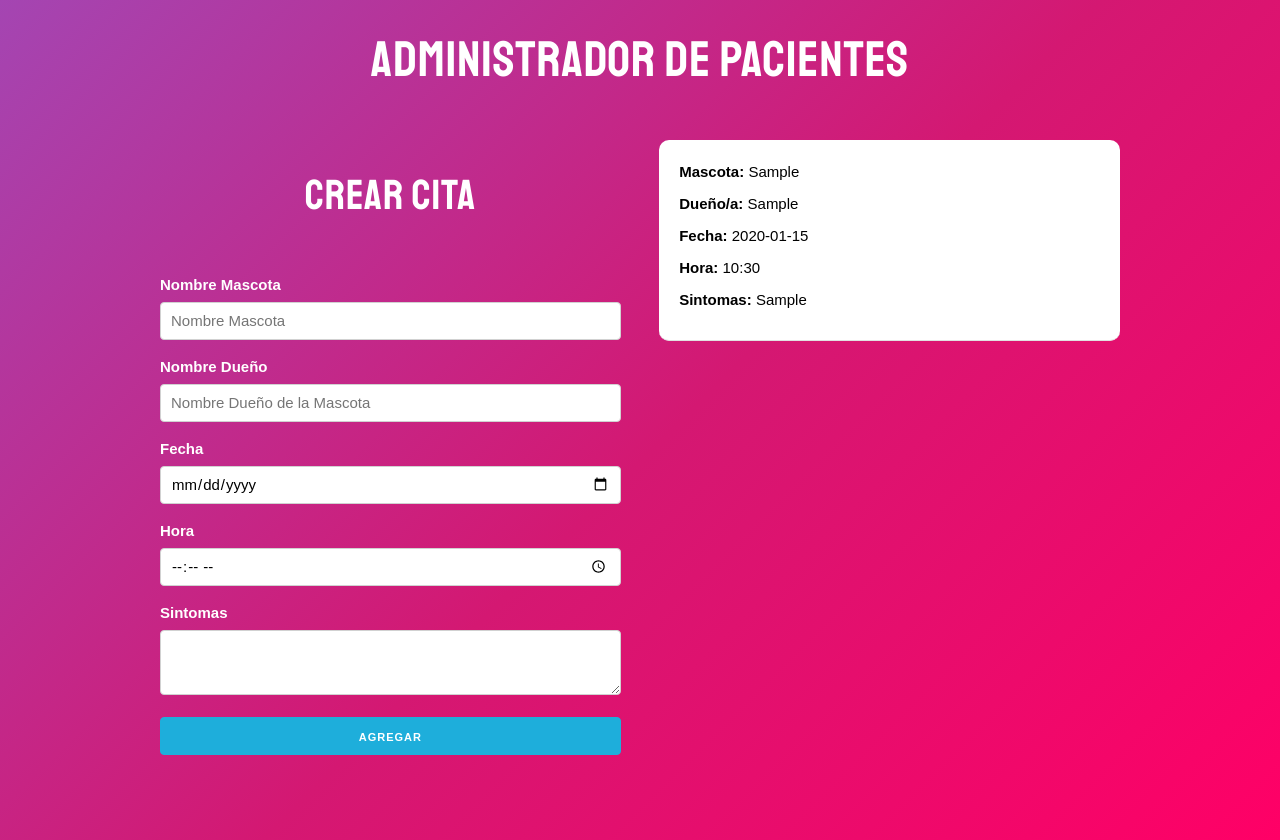
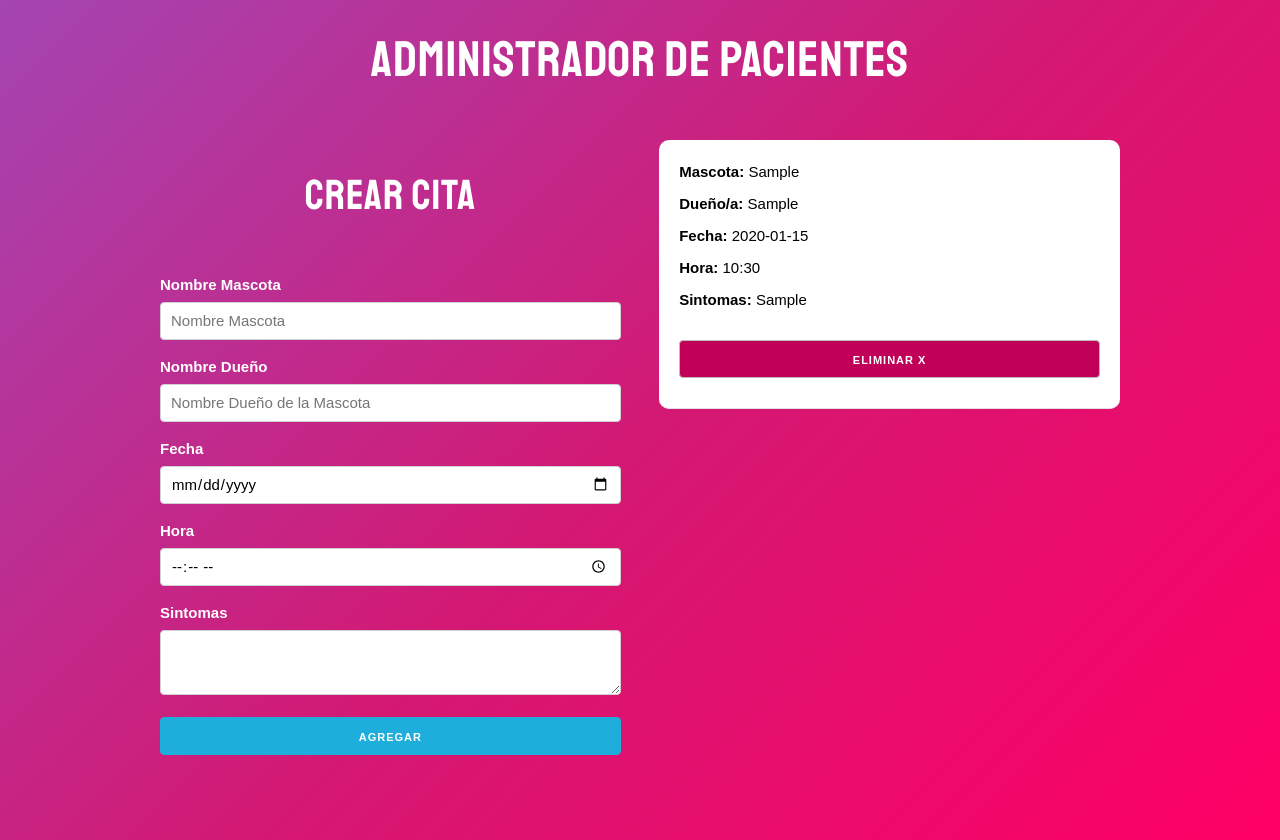
Before and after one commit to jorgebarcos/React-Hooks-Pacientes, a React (Create React App) app: page / in a window 1280 px wide. Both pictures are taken after typing "Sample", "Sample", "2020-01-15", "10:30", "Sample" into the empty fields and a click on the button "AGREGAR". Built offline with nearby package versions, Linux system fonts and the light colour scheme.

Commit message:
Eliminando Citas

```diff
--- a/src/App.js
+++ b/src/App.js
@@ -1,6 +1,6 @@
 import React, { useState, Fragment } from 'react';
 
-function Cita({ cita }) {
+function Cita({ cita, index, eliminarCita }) {
 	return (
 		<div className="cita">
 			<p>
@@ -18,6 +18,9 @@ function Cita({ cita }) {
 			<p>
 				Sintomas: <span>{cita.sintomas}</span>
 			</p>
+			<button onClick={() => eliminarCita(index)} type="button" className="button eliminar u-full-width">
+				Eliminar X
+			</button>
 		</div>
 	);
 }
@@ -117,6 +120,13 @@ function App() {
 		// Almacenamos en el state
 		guardarCita(nuevasCitas);
 	};
+
+	// Elimina las citas del state
+	const eliminarCita = (index) => {
+		const nuevasCitas = [ ...citas ];
+		nuevasCitas.splice(index, 1);
+		guardarCita(nuevasCitas);
+	};
 	return (
 		<Fragment>
 			<h1>Administrador de Pacientes</h1>
@@ -126,7 +136,9 @@ function App() {
 						<Formulario crearCita={crearCita} />
 					</div>
 					<div className="one-half column">
-						{citas.map((cita, index) => <Cita key={index} index={index} cita={cita} />)}
+						{citas.map((cita, index) => (
+							<Cita key={index} index={index} cita={cita} eliminarCita={eliminarCita} />
+						))}
 					</div>
 				</div>
 			</div>
```
